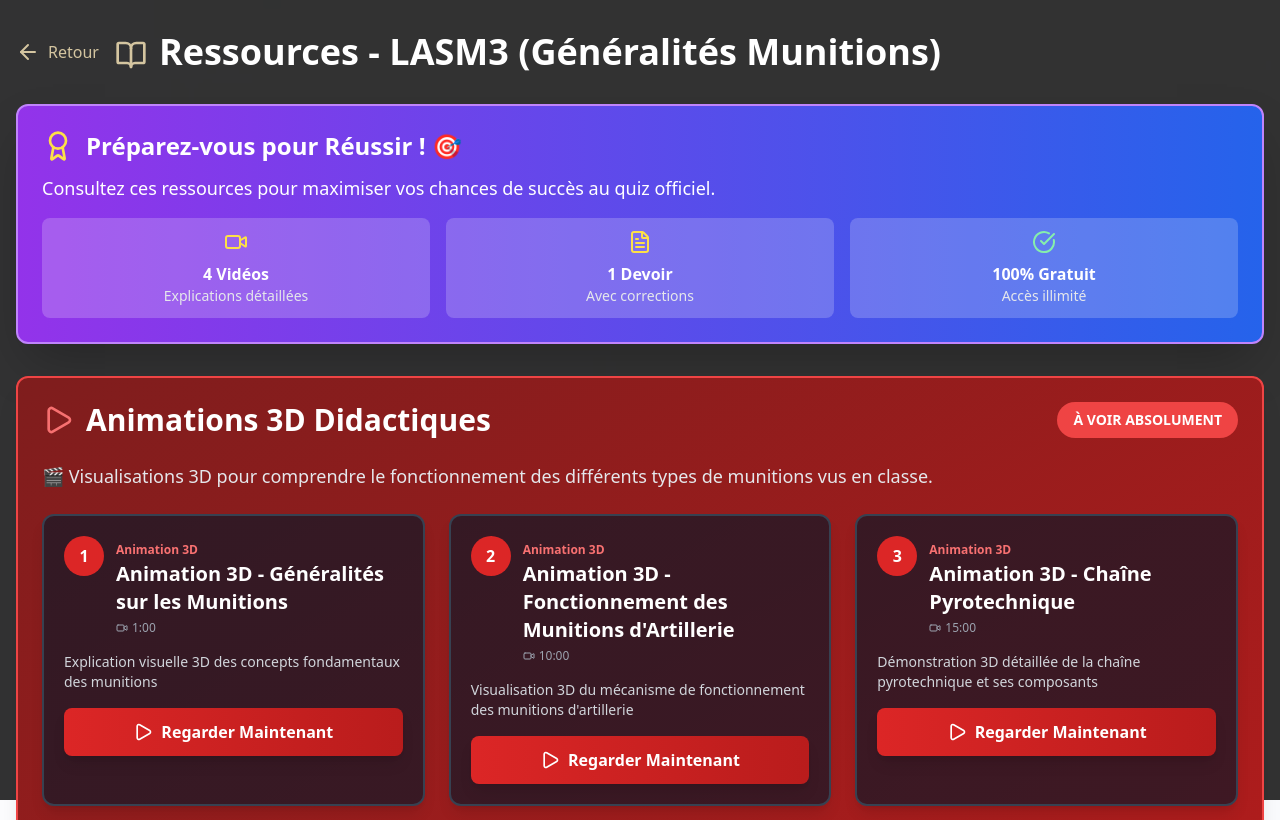
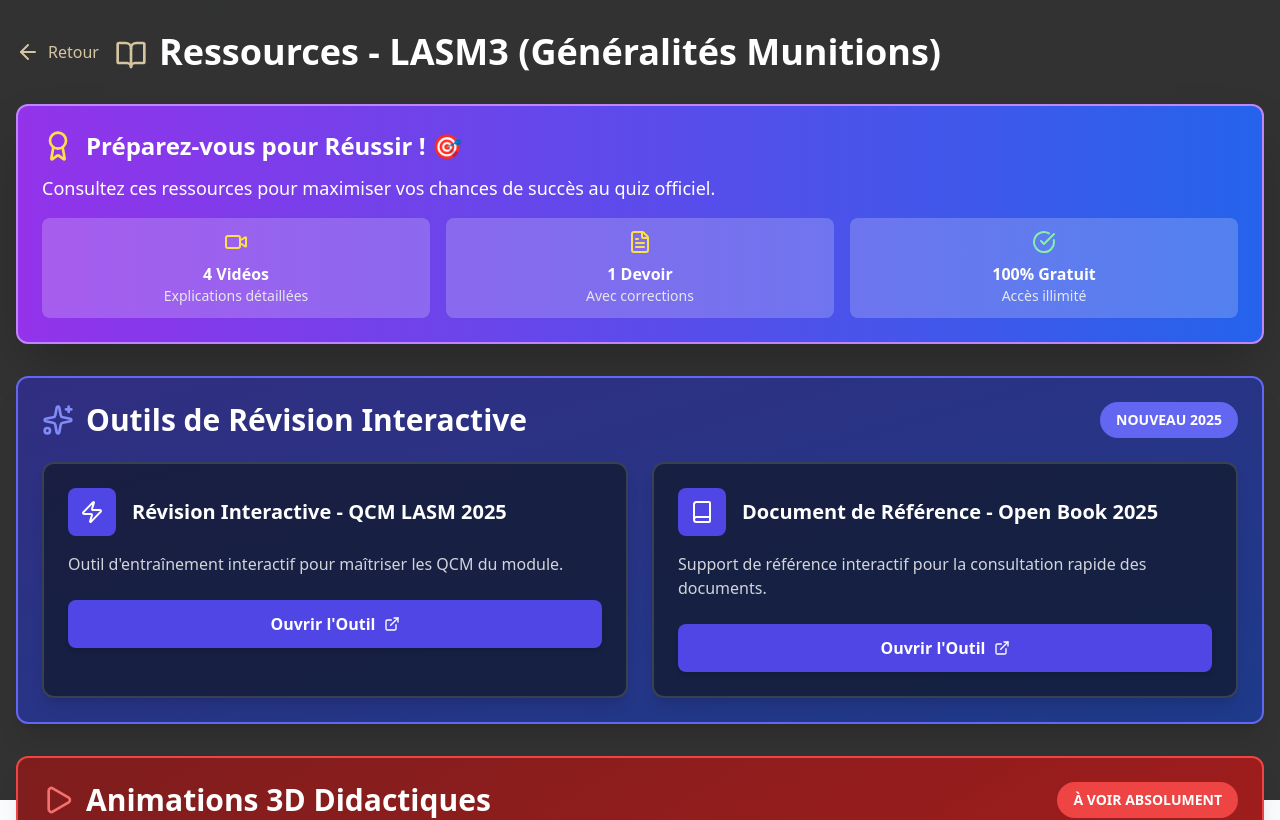
Before and after one commit to ouss-AGC/oama-plateform, a React (Vite) app in the folder client/: page /resources in a window 1280 px wide. Shown: the top 820 px of the page. Built offline with nearby package versions, Linux system fonts and the light colour scheme.

Commit message:
Enhancement: Integrate interactive revision tools for Munitions discipline

```diff
--- a/client/public/munitions_resources.json
+++ b/client/public/munitions_resources.json
@@ -41,5 +41,21 @@
             "duration": "12:00",
             "category": "Animation 3D"
         }
+    ],
+    "interactiveTools": [
+        {
+            "id": 1,
+            "title": "Révision Interactive - QCM LASM 2025",
+            "description": "Outil d'entraînement interactif pour maîtriser les QCM du module.",
+            "fileUrl": "/resources/LASM2025_QCM_Revision_Interactive.html",
+            "icon": "zap"
+        },
+        {
+            "id": 2,
+            "title": "Document de Référence - Open Book 2025",
+            "description": "Support de référence interactif pour la consultation rapide des documents.",
+            "fileUrl": "/resources/LASM2025_OpenBook_Reference.html",
+            "icon": "book"
+        }
     ]
 }
--- a/client/src/components/Resources.tsx
+++ b/client/src/components/Resources.tsx
@@ -1,6 +1,6 @@
 import React, { useEffect, useState } from 'react';
 import { useNavigate } from 'react-router-dom';
-import { ArrowLeft, BookOpen, Video, FileText, ExternalLink, CheckCircle, Play, Award } from 'lucide-react';
+import { ArrowLeft, BookOpen, Video, FileText, ExternalLink, CheckCircle, Play, Award, Zap, Book, Sparkles } from 'lucide-react';
 
 interface PracticeExam {
     id: number;
@@ -19,9 +19,18 @@ interface VideoResource {
     category?: string;
 }
 
+interface InteractiveTool {
+    id: number;
+    title: string;
+    description: string;
+    fileUrl: string;
+    icon?: string;
+}
+
 interface ResourcesData {
     practiceExams: PracticeExam[];
     videos: VideoResource[];
+    interactiveTools?: InteractiveTool[];
 }
 
 const Resources: React.FC = () => {
@@ -110,6 +119,43 @@ const Resources: React.FC = () => {
                                 </div>
                             </div>
                         </div>
+
+                        {/* Interactive Revision Tools - NEW SECTION */}
+                        {resources.interactiveTools && resources.interactiveTools.length > 0 && (
+                            <section className="bg-gradient-to-br from-indigo-900 to-blue-900 bg-opacity-30 backdrop-blur-md rounded-xl p-6 border-2 border-indigo-500 shadow-xl">
+                                <div className="flex items-center justify-between mb-6">
+                                    <h2 className="text-3xl font-bold text-white flex items-center">
+                                        <Sparkles className="w-8 h-8 mr-3 text-indigo-400 animate-pulse" />
+                                        Outils de Révision Interactive
+                                    </h2>
+                                    <span className="bg-indigo-500 text-white px-4 py-2 rounded-full text-sm font-bold">
+                                        NOUVEAU 2025
+                                    </span>
+                                </div>
+                                <div className="grid grid-cols-1 md:grid-cols-2 gap-6">
+                                    {resources.interactiveTools.map((tool) => (
+                                        <div key={tool.id} className="bg-gray-900 bg-opacity-70 rounded-xl p-6 border-2 border-gray-700 hover:border-indigo-400 transition-all transform hover:scale-105 shadow-lg group">
+                                            <div className="flex items-center mb-4">
+                                                <div className="bg-indigo-600 p-3 rounded-lg mr-4 group-hover:bg-indigo-500 transition-colors">
+                                                    {tool.icon === 'zap' ? <Zap className="w-6 h-6 text-white" /> : <Book className="w-6 h-6 text-white" />}
+                                                </div>
+                                                <h3 className="text-xl font-bold text-white">{tool.title}</h3>
+                                            </div>
+                                            <p className="text-gray-300 mb-6">{tool.description}</p>
+                                            <a
+                                                href={tool.fileUrl}
+                                                target="_blank"
+                                                rel="noopener noreferrer"
+                                                className="flex items-center justify-center w-full px-6 py-3 bg-indigo-600 text-white rounded-lg font-bold hover:bg-indigo-700 transition-all shadow-md group-hover:shadow-indigo-500/20"
+                                            >
+                                                Ouvrir l'Outil
+                                                <ExternalLink className="w-4 h-4 ml-2" />
+                                            </a>
+                                        </div>
+                                    ))}
+                                </div>
+                            </section>
+                        )}
 
                         {/* Videos Section - Priority */}
                         <section className="bg-gradient-to-br from-red-900 to-red-700 bg-opacity-20 backdrop-blur-md rounded-xl p-6 border-2 border-red-500 shadow-xl">
```
